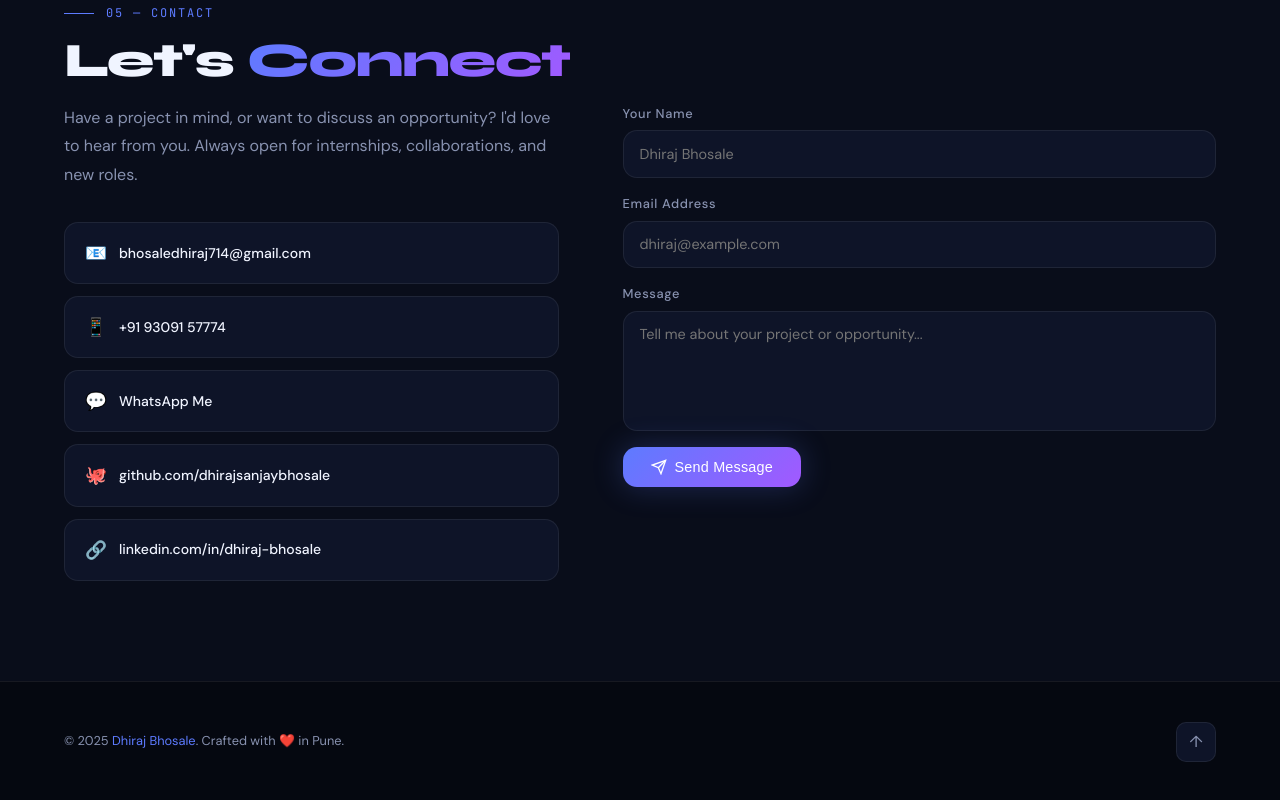
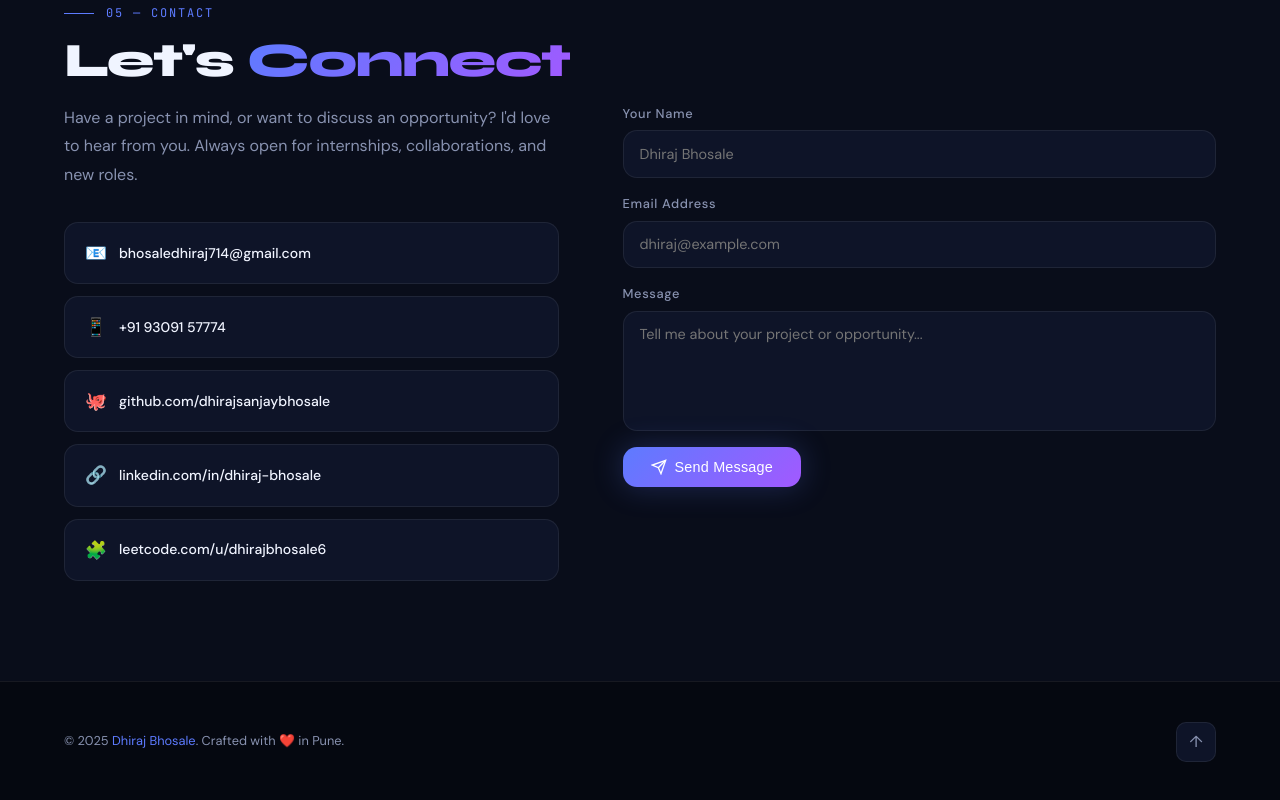
Before and after one commit to dhirajsanjaybhosale/PortFolio, a plain HTML site: page index.html in a window 1280 px wide. Shown: the part 4590-5390 px from the top of the page. Drawn offline with Linux system fonts and the light colour scheme.

Commit message:
Update index.html

```diff
--- a/index.html
+++ b/index.html
@@ -535,10 +535,6 @@ canvas#particles{position:fixed;inset:0;pointer-events:none;z-index:0;opacity:.4
           <span class="contact-link-icon">📱</span>
           +91 93091 57774
         </a>
-        <a href="https://wa.me/919309157774" target="_blank" class="contact-link reveal delay-3" style="transition-delay:.35s">
-          <span class="contact-link-icon">💬</span>
-          WhatsApp Me
-        </a>
         <a href="https://github.com/dhirajsanjaybhosale" target="_blank" class="contact-link reveal delay-4">
           <span class="contact-link-icon">🐙</span>
           github.com/dhirajsanjaybhosale
@@ -546,6 +542,10 @@ canvas#particles{position:fixed;inset:0;pointer-events:none;z-index:0;opacity:.4
         <a href="https://www.linkedin.com/in/dhiraj-bhosale-797363353" target="_blank" class="contact-link reveal" style="transition-delay:.5s">
           <span class="contact-link-icon">🔗</span>
           linkedin.com/in/dhiraj-bhosale
+        </a>
+        <a href="https://leetcode.com/u/dhirajbhosale6/" target="_blank" class="contact-link reveal" style="transition-delay:.6s">
+          <span class="contact-link-icon">🧩</span>
+          leetcode.com/u/dhirajbhosale6
         </a>
       </div>
     </div>
```
